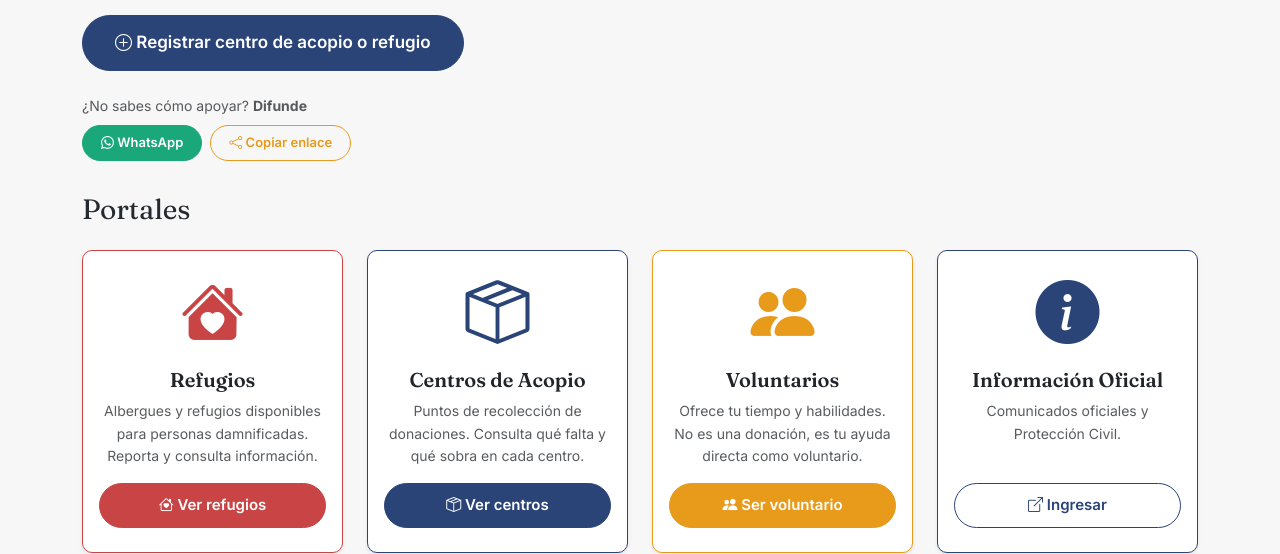
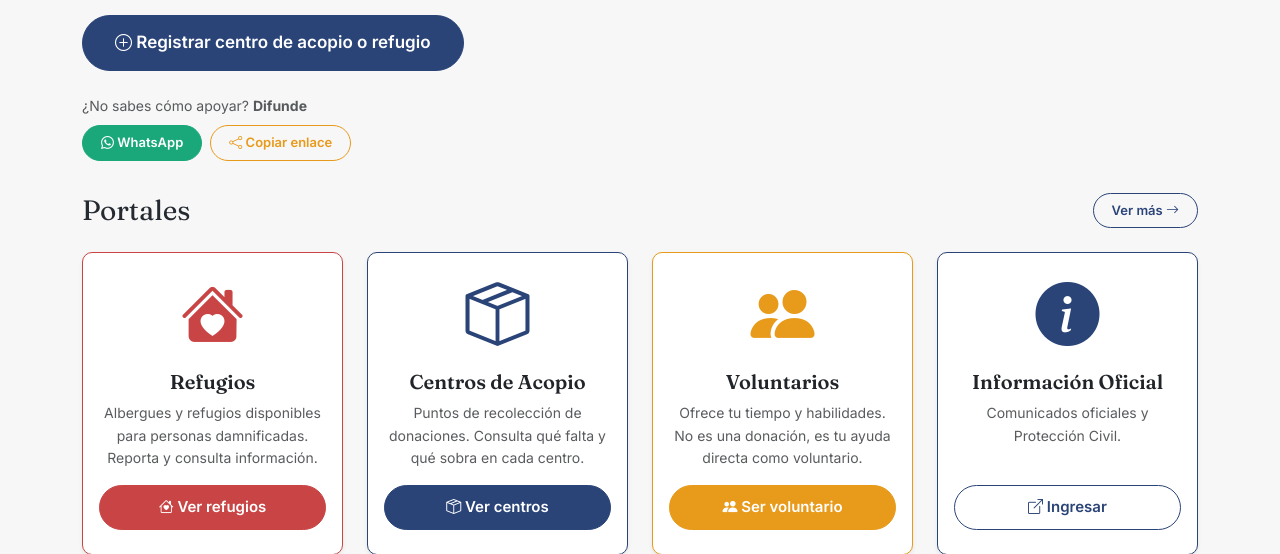
Before and after one commit to FawziL/acopio, a PHP site: page / in a window 1280 px wide. Shown: the part 380-934 px from the top of the page. Run offline with PHP 8.4, Linux system fonts and the light colour scheme; data comes from the database, SQL or seed files in the repository; data that the repository does not hold is empty.

Commit message:
feat: add Ver más button to Portales section header

```diff
--- a/index.php
+++ b/index.php
@@ -49,7 +49,12 @@
             </div>
 
             <section class="av-section">
-                <h2 class="h3 text-center mb-4">Portales</h2>
+                <div class="d-flex justify-content-between align-items-center mb-4">
+                    <h2 class="h3 mb-0">Portales</h2>
+                    <a href="/portales" class="btn btn-av-outline-blue btn-sm">
+                        Ver más <i class="bi bi-arrow-right"></i>
+                    </a>
+                </div>
                 <div class="row g-4">
                     <div class="col-12 col-md-6 col-lg-3">
                         <div class="card shadow-sm h-100 border-av-red">
```
